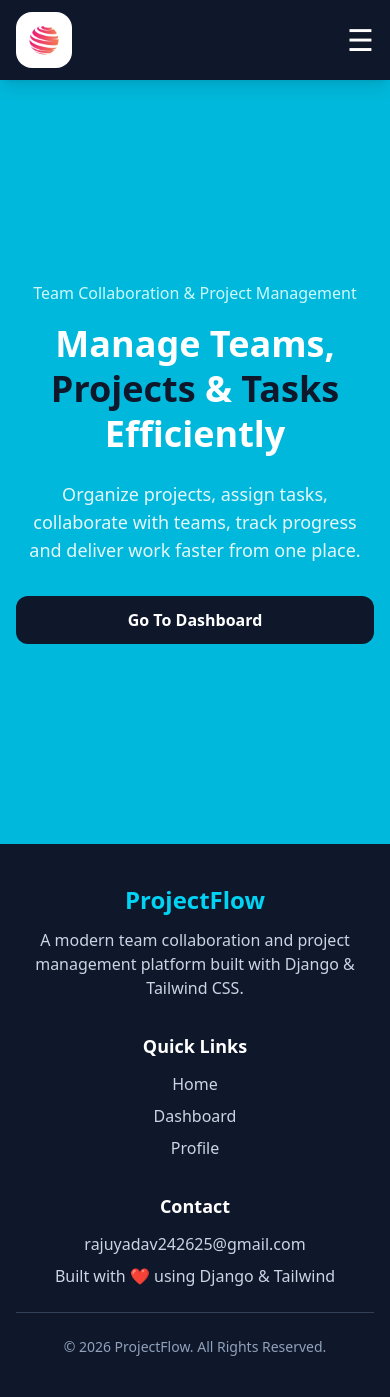
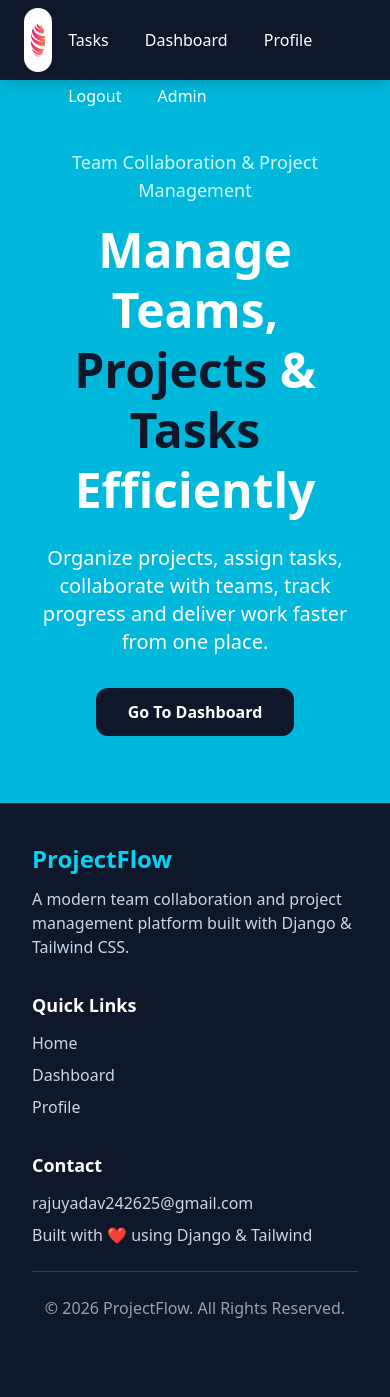
Before and after one commit to rajuyadav-cs/python-fullstack-django-ai-ml, a Django app: page / in a window 390 px wide. After the commit the page ends 1318 px from the top, so only its background shows below. Run offline with Django 5.2, Linux system fonts and the light colour scheme; the visitor is signed in with stand-in values (Sample User, id 1); style sheets or scripts are compiled from the project's sources; some libraries are stand-ins or nearby versions.

Commit message:
responsive

```diff
--- a/Phase 3 - Django Project-1/trello/templates/index.html
+++ b/Phase 3 - Django Project-1/trello/templates/index.html
@@ -6,122 +6,113 @@
 <head>
     <meta charset="UTF-8">
     <meta name="viewport" content="width=device-width, initial-scale=1.0">
+
     {% tailwind_css %}
 
-    <title>{% block title %}Homepage{% endblock %}</title>
+    <title>
+        {% block title %}
+            Homepage
+        {% endblock %}
+    </title>
 </head>
-
 <body class="bg-cyan-500 min-h-screen">
 
-<div class="min-h-screen flex flex-col">
+    <div class="w-full min-h-screen flex flex-col">
 
         <!-- Navbar -->
-    <nav class="bg-slate-900 text-white shadow-lg sticky top-0 z-50">
-        <div class="max-w-7xl mx-auto px-4 sm:px-6 lg:px-8">
+        <nav class="flex justify-between items-center h-20 w-full shadow-lg bg-slate-900 text-slate-200 px-6">
 
-            <div class="flex justify-between items-center h-20">
-
-                <!-- Logo -->
-                <a href="{% url 'home' %}" class="flex items-center gap-3">
+            <div class="logo">
                 <img
-                        class="h-14 w-14 object-cover rounded-2xl"
+                    class="h-16 w-auto rounded-3xl"
                     src="{% static 'accounts/images/logo.png' %}"
                     alt="Logo"
                 >
-                    <span class="hidden sm:block text-xl font-bold text-cyan-400">
-                        ProjectFlow
-                    </span>
+            </div>
+
+            <div class="links">
+
+                <a class="inline-block text-white p-2 m-2 hover:text-cyan-500 hover:bg-cyan-200 rounded-lg hover:scale-110 transition"
+                   href="{% url 'home' %}">
+                    Home
                 </a>
 
-                <!-- Desktop Links -->
-                <div class="hidden md:flex items-center gap-2">
+                <a class="inline-block text-white p-2 m-2 hover:text-cyan-500 hover:bg-cyan-200 rounded-lg hover:scale-110 transition"
+                   href="{% url "team-list" %}">
+                    Teams
+                </a>
 
-                    <a class="nav-link" href="{% url 'home' %}">Home</a>
-                    <a class="nav-link" href="{% url 'team-list' %}">Teams</a>
-                    <a class="nav-link" href="{% url 'project-list' %}">Projects</a>
-                    <a class="nav-link" href="{% url 'task-list' %}">Tasks</a>
+                <a class="inline-block text-white p-2 m-2 hover:text-cyan-500 hover:bg-cyan-200 rounded-lg hover:scale-110 transition"
+                href="{% url 'project-list' %}">
+                    Projects
+                </a>
+
+                <a
+                class="inline-block text-white p-2 m-2 hover:text-cyan-500 hover:bg-cyan-200 rounded-lg hover:scale-110 transition"
+                href="{% url 'task-list' %}">
+                Tasks
+            </a>
 
                 {% if request.user.is_authenticated %}
-                        <a class="nav-link" href="{% url 'dashboard' %}">Dashboard</a>
-                        <a class="nav-link" href="{% url 'profile' %}">Profile</a>
 
-                        <form action="{% url 'logout' %}" method="post">
+                    <a class="inline-block text-white p-2 m-2 hover:text-cyan-500 hover:bg-cyan-200 rounded-lg hover:scale-110 transition"
+                       href="{% url 'dashboard' %}">
+                        Dashboard
+                    </a>
+
+                    <a class="inline-block text-white p-2 m-2 hover:text-cyan-500 hover:bg-cyan-200 rounded-lg hover:scale-110 transition"
+                       href="{% url 'profile' %}">
+                        Profile
+                    </a>
+
+                    <form action="{% url 'logout' %}" method="post" class="inline-block">
                         {% csrf_token %}
-                            <button type="submit" class="nav-link">
+                        <button
+                            type="submit"
+                            class="text-white p-2 m-2 hover:text-cyan-500 hover:bg-cyan-200 rounded-lg hover:scale-110 transition">
                             Logout
                         </button>
                     </form>
+
                 {% else %}
-                        <a class="nav-link" href="{% url 'login' %}">Login</a>
-                        <a class="nav-link bg-cyan-500 text-slate-900 hover:bg-cyan-300" href="{% url 'register' %}">
+
+                    <a class="inline-block text-white p-2 m-2 hover:text-cyan-500 hover:bg-cyan-200 rounded-lg hover:scale-110 transition"
+                       href="{% url 'login' %}">
+                        Login
+                    </a>
+
+                    <a class="inline-block text-white p-2 m-2 hover:text-cyan-500 hover:bg-cyan-200 rounded-lg hover:scale-110 transition"
+                       href="{% url 'register' %}">
                         Register
                     </a>
+
                 {% endif %}
 
                 {% if request.user.is_superuser %}
-                        <a class="nav-link" href="{% url 'admin:index' %}">Admin</a>
+                    <a class="inline-block text-white p-2 m-2 hover:text-cyan-500 hover:bg-cyan-200 rounded-lg hover:scale-110 transition"
+                       href="{% url 'admin:index' %}">
+                        Admin
+                    </a>
                 {% endif %}
 
             </div>
 
-                <!-- Mobile Button -->
-                <button
-                    id="menuBtn"
-                    class="md:hidden text-white text-3xl focus:outline-none"
-                    type="button">
-                    ☰
-                </button>
-
-            </div>
-
-            <!-- Mobile Menu -->
-            <div id="mobileMenu" class="hidden md:hidden pb-5 space-y-2">
-
-                <a class="mobile-link" href="{% url 'home' %}">Home</a>
-                <a class="mobile-link" href="{% url 'team-list' %}">Teams</a>
-                <a class="mobile-link" href="{% url 'project-list' %}">Projects</a>
-                <a class="mobile-link" href="{% url 'task-list' %}">Tasks</a>
-
-                {% if request.user.is_authenticated %}
-                    <a class="mobile-link" href="{% url 'dashboard' %}">Dashboard</a>
-                    <a class="mobile-link" href="{% url 'profile' %}">Profile</a>
-
-                    <form action="{% url 'logout' %}" method="post">
-                        {% csrf_token %}
-                        <button type="submit" class="mobile-link text-left w-full">
-                            Logout
-                        </button>
-                    </form>
-                {% else %}
-                    <a class="mobile-link" href="{% url 'login' %}">Login</a>
-                    <a class="mobile-link bg-cyan-500 text-slate-900 font-semibold" href="{% url 'register' %}">
-                        Register
-                    </a>
-                {% endif %}
-
-                {% if request.user.is_superuser %}
-                    <a class="mobile-link" href="{% url 'admin:index' %}">Admin</a>
-                {% endif %}
-
-            </div>
-
-        </div>
         </nav>
 
         <!-- Main Content -->
-    <main class="flex-1 w-full">
+        <main class="flex-1 p-6">
+
             {% block content %}
 
-        <!-- Hero Section -->
-        <section class="min-h-[calc(100vh-5rem)] flex items-center px-4 sm:px-6 lg:px-8 py-12">
+            <section class="min-h-[80vh] flex items-center justify-center">
 
-            <div class="max-w-5xl mx-auto text-center text-white">
+                <div class="text-center text-white max-w-4xl mx-auto">
 
-                <p class="text-cyan-100 text-base sm:text-lg mb-4 font-medium">
+                    <p class="text-cyan-100 text-lg mb-4 font-medium">
                         Team Collaboration & Project Management
                     </p>
 
-                <h1 class="text-4xl sm:text-5xl lg:text-6xl font-extrabold leading-tight mb-6">
+                    <h1 class="text-5xl md:text-6xl font-extrabold leading-tight mb-6">
                         Manage Teams,
                         <span class="text-slate-900">Projects</span>
                         &
@@ -129,19 +120,22 @@
                         Efficiently
                     </h1>
 
-                <p class="text-lg sm:text-xl text-white/90 mb-8 max-w-3xl mx-auto">
+                    <p class="text-xl text-white mb-8">
                         Organize projects, assign tasks, collaborate with teams,
                         track progress and deliver work faster from one place.
                     </p>
 
-                <div class="flex flex-col sm:flex-row justify-center gap-4">
+                    <div class="flex justify-center gap-4">
 
                         {% if request.user.is_authenticated %}
+
                             <a href="{% url 'dashboard' %}"
                                class="bg-slate-900 hover:bg-slate-800 px-8 py-3 rounded-xl font-semibold transition">
                                 Go To Dashboard
                             </a>
+
                         {% else %}
+
                             <a href="{% url 'register' %}"
                                class="bg-slate-900 hover:bg-slate-800 px-8 py-3 rounded-xl font-semibold transition">
                                 Get Started
@@ -151,6 +145,7 @@
                                class="border border-white hover:bg-white hover:text-slate-900 px-8 py-3 rounded-xl font-semibold transition">
                                 Login
                             </a>
+
                         {% endif %}
 
                     </div>
@@ -160,28 +155,34 @@
             </section>
 
             {% endblock content %}
+
         </main>
 
         <!-- Footer -->
                 <footer class="bg-slate-900 text-white">
-        <div class="max-w-7xl mx-auto px-4 sm:px-6 lg:px-8 py-10">
 
-            <div class="grid grid-cols-1 md:grid-cols-3 gap-8 text-center md:text-left">
+            <div class="max-w-7xl mx-auto px-8 py-10">
 
+                <div class="grid md:grid-cols-3 gap-8">
+
+                    <!-- Brand -->
                     <div>
                         <h2 class="text-2xl font-bold text-cyan-400">
                             ProjectFlow
                         </h2>
+
                         <p class="mt-3 text-slate-300">
                             A modern team collaboration and project management
                             platform built with Django & Tailwind CSS.
                         </p>
                     </div>
 
+                    <!-- Quick Links -->
                     <div>
                         <h3 class="text-lg font-semibold mb-3">
                             Quick Links
                         </h3>
+
                         <ul class="space-y-2 text-slate-300">
                             <li><a href="{% url 'home' %}" class="hover:text-cyan-400">Home</a></li>
                             <li><a href="{% url 'dashboard' %}" class="hover:text-cyan-400">Dashboard</a></li>
@@ -189,13 +190,16 @@
                         </ul>
                     </div>
 
+                    <!-- Contact -->
                     <div>
                         <h3 class="text-lg font-semibold mb-3">
                             Contact
                         </h3>
-                    <p class="text-slate-300 break-words">
+
+                        <p class="text-slate-300">
                             rajuyadav242625@gmail.com
                         </p>
+
                         <p class="text-slate-300 mt-2">
                             Built with ❤️ using Django & Tailwind
                         </p>
@@ -205,53 +209,15 @@
 
                 <hr class="my-6 border-slate-700">
 
-            <div class="text-center text-slate-400 text-sm">
+                <div class="text-center text-slate-400">
                     © 2026 ProjectFlow. All Rights Reserved.
                 </div>
 
             </div>
+
         </footer>
 
     </div>
 
-<script>
-    const menuBtn = document.getElementById("menuBtn");
-    const mobileMenu = document.getElementById("mobileMenu");
-
-    menuBtn.addEventListener("click", function () {
-        mobileMenu.classList.toggle("hidden");
-    });
-</script>
-
-<style>
-    .nav-link {
-        display: inline-block;
-        padding: 0.5rem 0.75rem;
-        border-radius: 0.5rem;
-        color: white;
-        transition: all 0.2s ease-in-out;
-        font-weight: 500;
-    }
-
-    .nav-link:hover {
-        color: #0891b2;
-        background-color: #cffafe;
-        transform: scale(1.05);
-    }
-
-    .mobile-link {
-        display: block;
-        padding: 0.75rem 1rem;
-        border-radius: 0.75rem;
-        color: white;
-        transition: all 0.2s ease-in-out;
-    }
-
-    .mobile-link:hover {
-        background-color: #cffafe;
-        color: #0891b2;
-    }
-</style>
-
 </body>
 </html>
```
Lines whose indentation alone changed are shown as unchanged.
